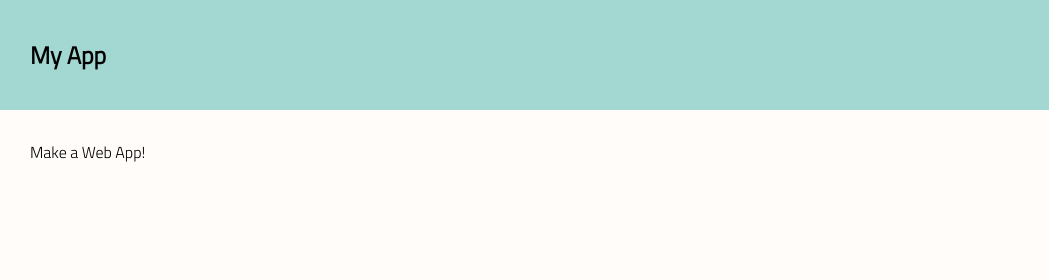
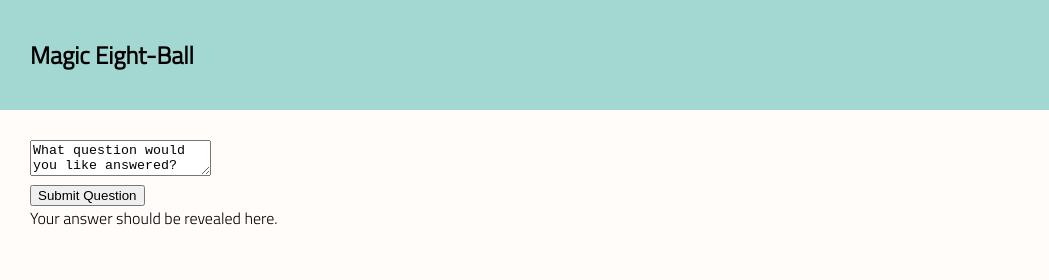
Before and after one commit to forestheims/LAB-04-bonus-magic-eight-ball, a plain HTML site: page index.html in a window 1280 px wide. Shown: the top 280 px of the page, 0-1049 px from the left. Drawn offline with Linux system fonts and the light colour scheme.

Commit message:
Created UI for magic-eight-ball and button listener

```diff
--- a/app.js
+++ b/app.js
@@ -1,9 +1,14 @@
 // import functions
 
 // reference needed DOM elements
-
+const input = document.getElementById('question-input');
+const button = document.getElementById('submit-button');
+const answer = document.getElementById('answer-section');
 
 // set event listeners
     // get user input(s)
+button.addEventListener('click', () => {
+    console.log('Button clicked')
+})
     // do any needed work with the value(s)
     // update DOM to reflect new value(s)
--- a/index.html
+++ b/index.html
@@ -8,19 +8,21 @@
     <link href="https://fonts.googleapis.com/css2?family=Titillium+Web:wght@300&display=swap" rel="stylesheet">
     <link rel="stylesheet" href="./styles/reset.css">
     <link rel="stylesheet" href="./styles/styles.css">
-    <title>My App</title>
+    <title>Magic Eight-Ball</title>
 </head>
 
 <body>
     <header>
-        <h1>My App</h1>
+        <h1>Magic Eight-Ball</h1>
         <img src="assets/big-logo.png" />
     </header>
 
     <main>
-
-        Make a Web App!
-
+        <textarea id="question-input">What question would you like answered?</textarea>
+        <br>
+        <button id="submit-button">Submit Question</button>
+        <br>
+        <section id="answer-section">Your answer should be revealed here.</section>
     </main>
 
     <footer>
```
